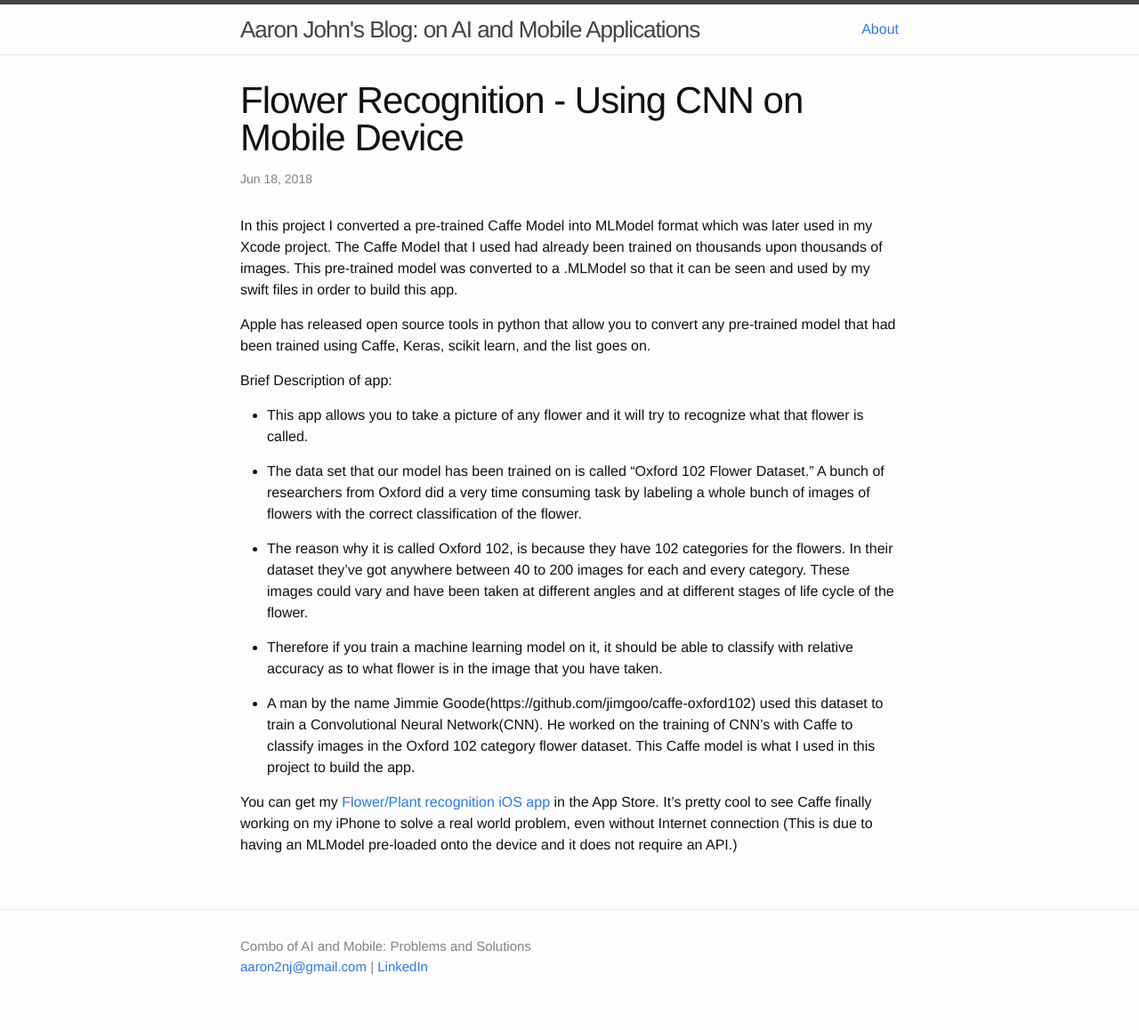
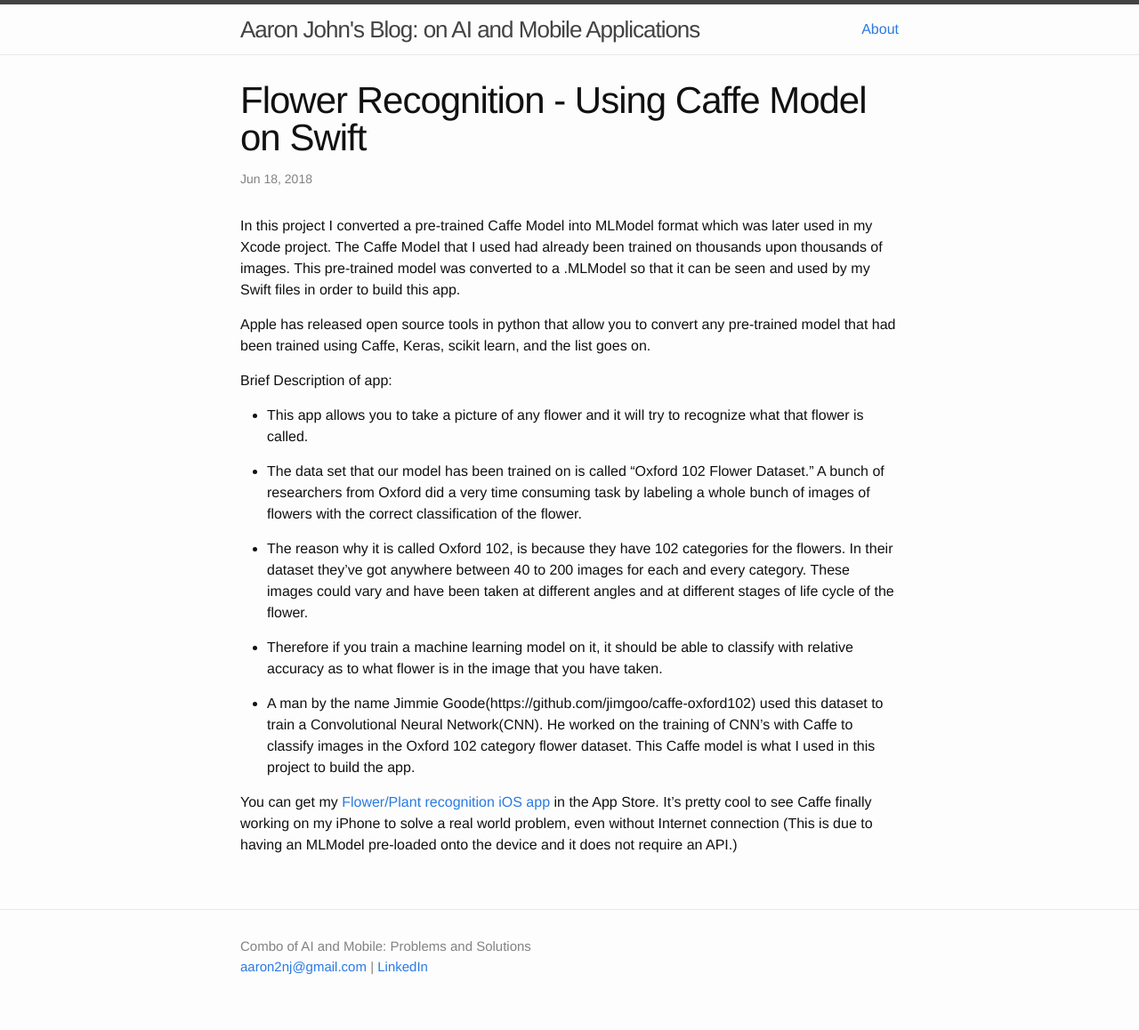
Before and after one commit to alexalwks2/aaronjohn2.github.io, a Jekyll site: the page built from _posts/2018-06-18-mobile-flower-recognition.md, in a window 1280 px wide. Shown: the whole page at 89% size. Built offline with Jekyll 4.4.1, drawn with Linux system fonts in a browser that asks for light colours; comment, search, counter and statistics services are not loaded.

Commit message:
Update 2018-06-18-mobile-flower-recognition.md

```diff
--- a/_posts/2018-06-18-mobile-flower-recognition.md
+++ b/_posts/2018-06-18-mobile-flower-recognition.md
@@ -1,13 +1,13 @@
 ---
 layout: post
 comments: true
-title:  "Flower Recognition - Using CNN  on Mobile Device"
+title:  "Flower Recognition - Using Caffe Model on Swift"
 date:   2018-06-18 21:26:27
 categories: deep-learning, swift, CoreML-tools, python, Caffe-Model, CNN, MLModel, IOS, mobile, AI
 ---
 
 In this project I converted a pre-trained Caffe Model into MLModel format which was later used in my Xcode project.
-The Caffe Model that I used had already been trained on thousands upon thousands of images. This pre-trained model was converted to a .MLModel so that it can be seen and used by my swift files in order to build this app.
+The Caffe Model that I used had already been trained on thousands upon thousands of images. This pre-trained model was converted to a .MLModel so that it can be seen and used by my Swift files in order to build this app.
 
 Apple has released open source tools in python that allow you to convert any pre-trained model that had been trained using Caffe, Keras, scikit learn, and the list goes on.
 
```
